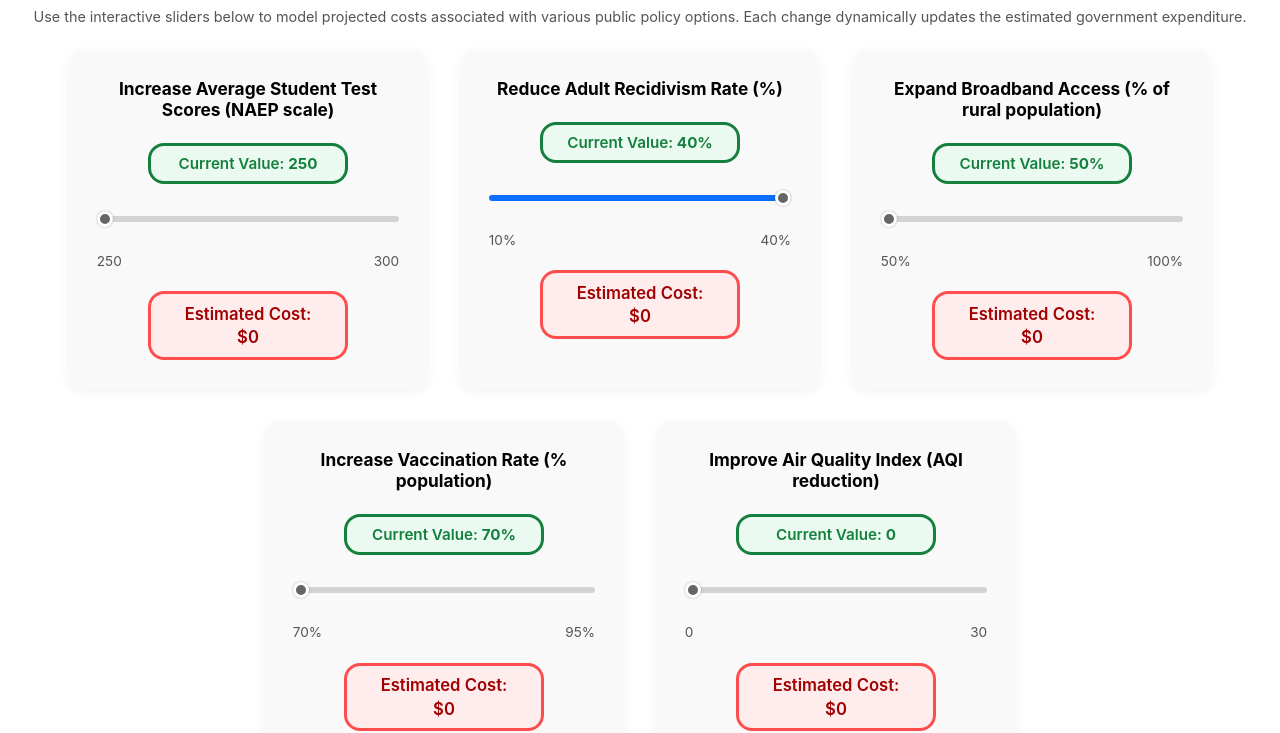
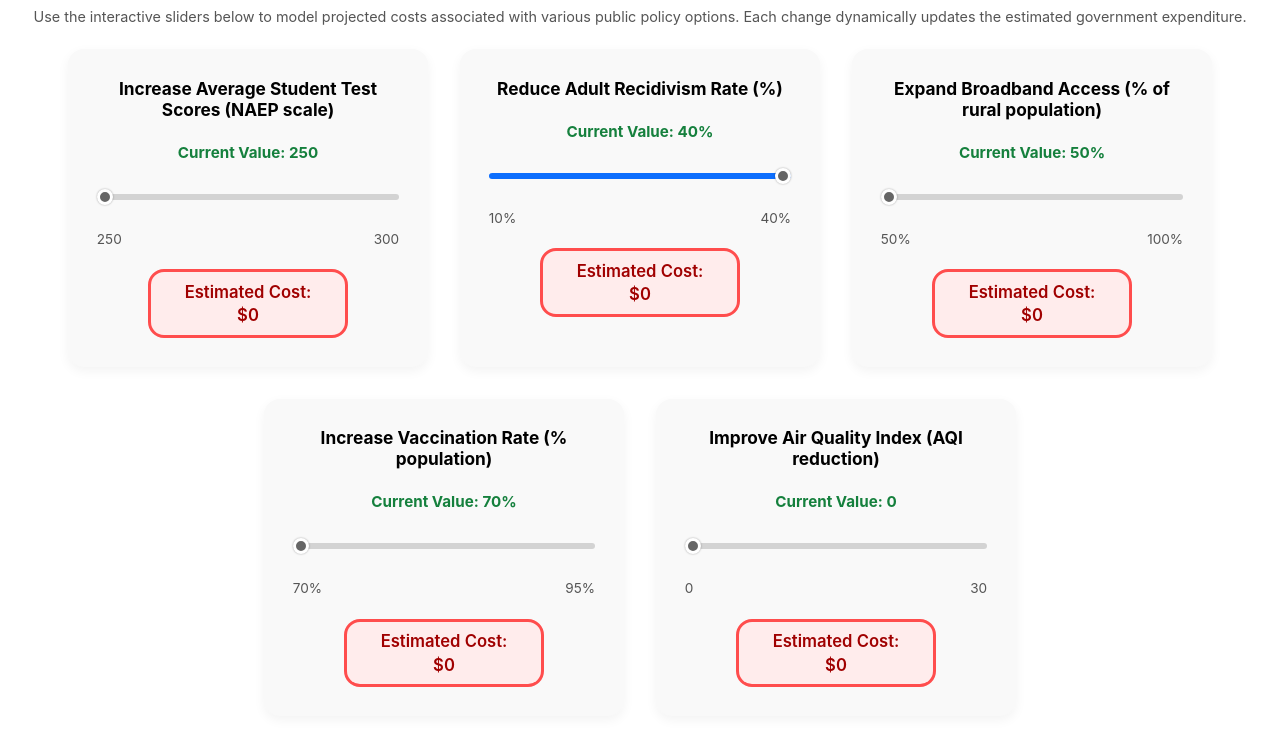
Before and after one commit to lbeltranf/childcare-cost-calculator, a plain HTML site: page index.html in a window 1280 px wide. Shown: the part 81-814 px from the top of the page. Drawn offline with Linux system fonts and the light colour scheme.

Commit message:
Update index.html

```diff
--- a/index.html
+++ b/index.html
@@ -18,7 +18,6 @@
         --blue:#0d6efd;
         --gray:#d3d3d3;
         --green:#15803d;
-        --green-light:#eafaf0;            /* new */
     }
     *{box-sizing:border-box;margin:0;padding:0;}
     body,html{
@@ -27,7 +26,7 @@
         display:flex;
         flex-direction:column;
         align-items:center;
-        padding:0 0 calc(var(--gap)*2);    /* keeps total box clear of bottom edge */
+        padding:0 0 calc(var(--gap)*2); /* extra bottom padding so total never clips */
     }
     h1{font-size:clamp(1.8rem,4vw,3rem);font-weight:800;text-align:center;margin:1.2rem 0 .6rem;}
     .description{max-width:var(--max-width);text-align:center;color:#555;font-size:clamp(.9rem,1.1vw,1.1rem);line-height:1.4;padding:0 1rem 1.4rem;}
@@ -37,18 +36,8 @@
     .card{flex:1 1 360px;max-width:360px;background:var(--card-bg);border-radius:var(--radius);box-shadow:var(--shadow);padding:1.8rem;display:flex;flex-direction:column;align-items:center;gap:1.4rem;}
     .card h2{font-size:clamp(1rem,1.35vw,1.5rem);text-align:center;font-weight:700;}
 
-    /* current value box (green) */
-    .current-box{
-        font-size:.95rem;
-        font-weight:600;
-        background:var(--green-light);
-        border:3px solid var(--green);
-        color:var(--green);
-        padding:.5rem 1rem;
-        border-radius:var(--radius);
-        text-align:center;
-        min-width:200px;
-    }
+    /* current value */
+    .current-value{font-size:.95rem;font-weight:700;color:var(--green);}
 
     /* slider wrapper & visuals */
     .range-wrap{width:100%;position:relative;}
@@ -72,7 +61,7 @@
 
     @media(max-width:600px){
         .range-labels{font-size:.75rem;}
-        .cost-text,.current-box{min-width:unset;}
+        .cost-text{min-width:unset;}
     }
 </style>
 </head>
@@ -93,7 +82,7 @@ const policies=[
   {name:"Improve Air Quality Index (AQI reduction)",domain_min:0,domain_max:30,step:1,func:"1000000 * (x ** 2)"}
 ];
 
-function evaluate(expr,x){return Function('x',`return ${expr};`)(x);}
+function evaluate(expr,x){return Function('x',`return ${expr};`)(x);}  // inline evaluator
 function roundCost(v){return Math.round(v/100000)*100000;}
 function detectUnit(name){return name.includes('%')?'%':'';}
 
@@ -113,14 +102,15 @@ function createCard(p){
     const card=document.createElement('div');card.className='card';
     const title=document.createElement('h2');title.textContent=p.name;card.appendChild(title);
 
-    /* green current value box */
-    const current=document.createElement('div');current.className='current-box';card.appendChild(current);
+    // current value
+    const current=document.createElement('div');current.className='current-value';card.appendChild(current);
 
     const wrap=document.createElement('div');wrap.className='range-wrap';card.appendChild(wrap);
     const slider=document.createElement('input');slider.type='range';Object.assign(slider,{min,max,step,value:startVal});wrap.appendChild(slider);
     const labels=document.createElement('div');labels.className='range-labels';labels.innerHTML=`<span>${min}${unit}</span><span>${max}${unit}</span>`;card.appendChild(labels);
     const costBox=document.createElement('div');costBox.className='cost-text';card.appendChild(costBox);
 
+    // apply gradient
     function setGradient(val){
         const percent=(val-min)/(max-min)*100;
         slider.style.background=`linear-gradient(to right,var(--blue) 0%,var(--blue) ${percent}%,var(--gray) ${percent}%,var(--gray) 100%)`;
@@ -128,7 +118,7 @@ function createCard(p){
 
     function refresh(val){
         setGradient(val);
-        current.innerHTML=`Current Value:&nbsp;<strong>${val}${unit}</strong>`;
+        current.innerHTML=`Current Value: <strong>${val}${unit}</strong>`;
         const cost=roundCost(evaluate(p.func,val));
         costBox.innerHTML=`Estimated Cost:<span class='cost-number'>$${cost.toLocaleString()}</span>`;
         individualCosts[p.name]=cost;updateTotal();
```
